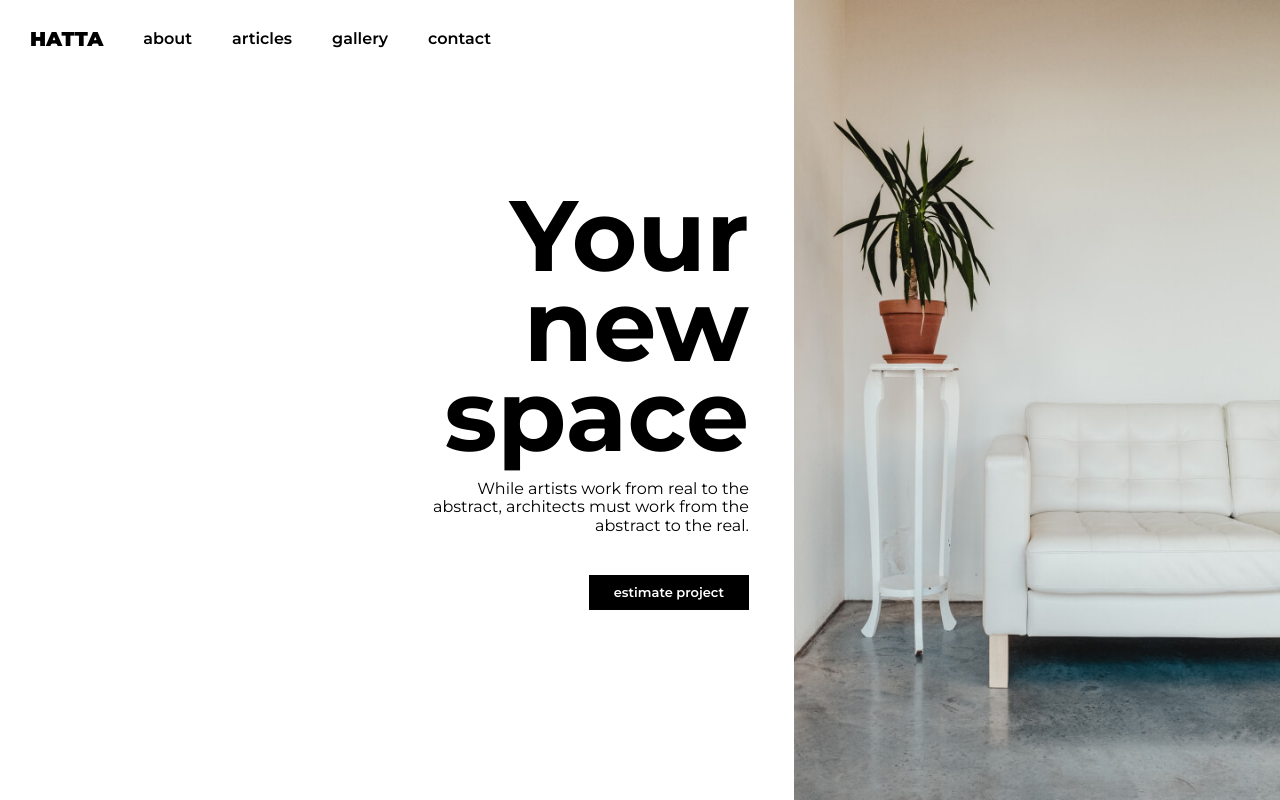
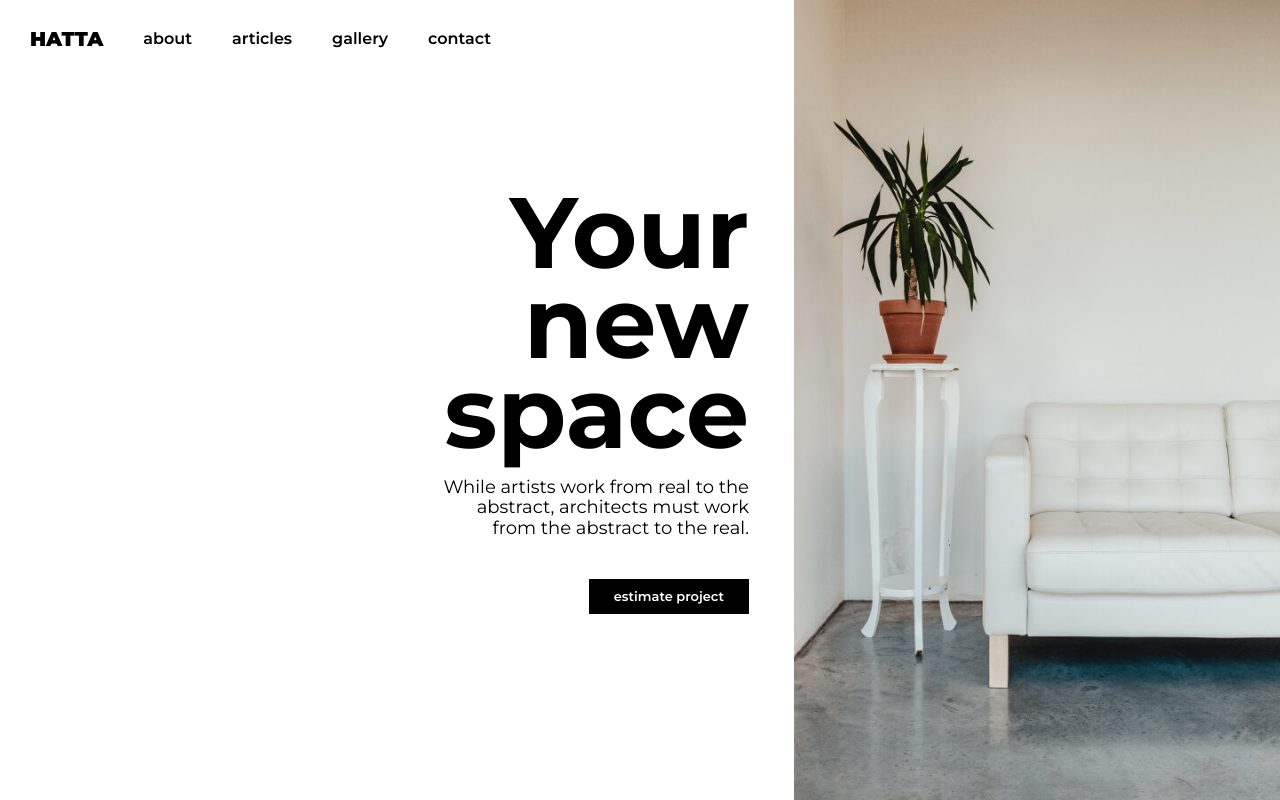
Before and after one commit to mateuszral/blog-gatsby, a Gatsby site: page / in a window 1280 px wide. Built offline with nearby package versions, Linux system fonts and the light colour scheme; Gatsby itself is replaced by a stand-in of ours.

Commit message:
Update page info component

```diff
--- a/src/components/molecules/PageInfo/PageInfo.js
+++ b/src/components/molecules/PageInfo/PageInfo.js
@@ -17,6 +17,7 @@ const StyledHeader = styled(Header)`
 const StyledParagraph = styled(Paragraph)`
   ${({ theme }) => theme.mq.bigTablet} {
     width: 25vw;
+    font-size: ${({ theme }) => theme.font.size.infoParagraph};
     text-align: ${({ homepage }) => homepage && 'right'};
   }
 `;
```
